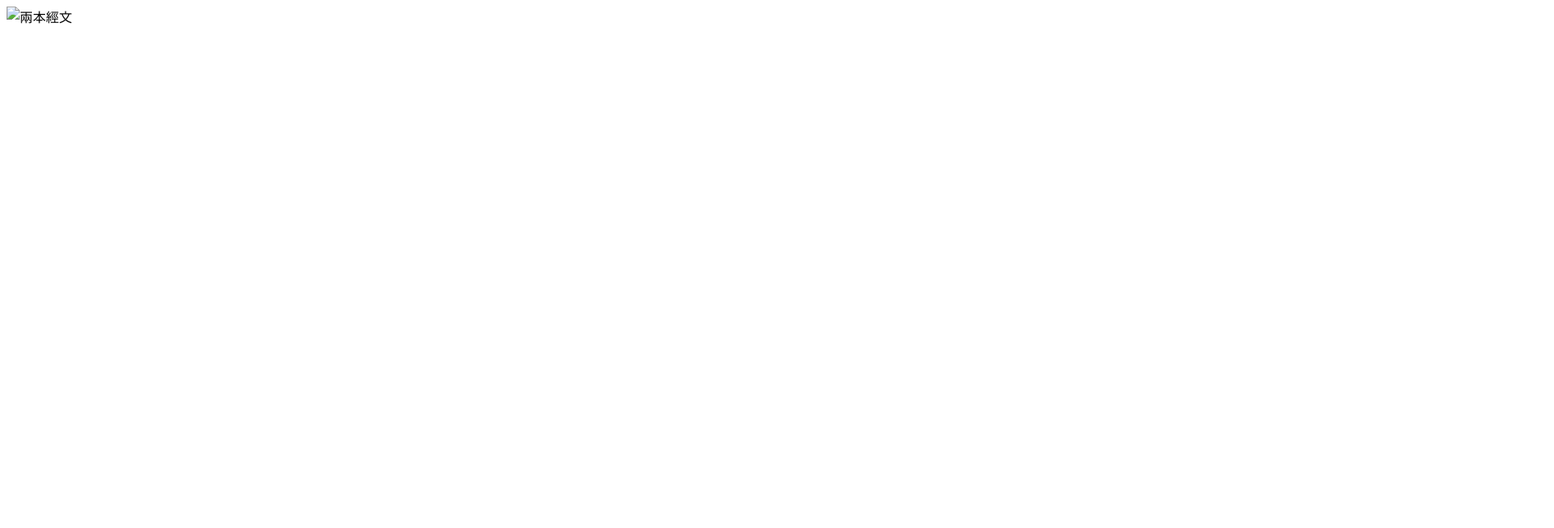
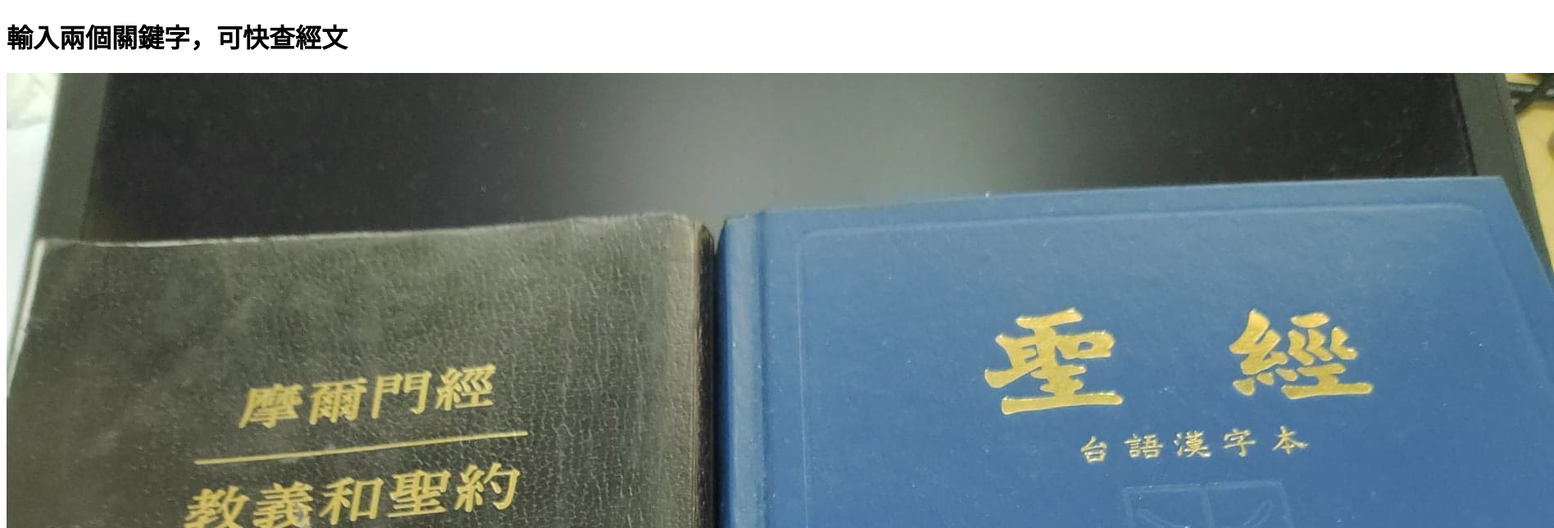
Before and after one commit to tsaifuan/kingbuun, a plain HTML site: page index.html in a window 1280 px wide. Shown: the top 644 px of the page at 82% size, 1896 px wide, since content can reach past the window. Drawn offline with Linux system fonts and the light colour scheme.

Commit message:
兩本經文

```diff
--- a/index.html
+++ b/index.html
@@ -2,9 +2,10 @@
 <html>
   <head>
     <meta charset="utf-8">
-    <title>經文快查系統</title>
+    <title>經文查</title>
   </head>
   <body>
-    <img src="kingbuun.JPG" alt="兩本經文">
+    <h1>輸入兩個關鍵字，可快查經文</h1>
+    <img src="kingbuun.jpg" alt="兩本經文">
   </body>
 </html>
```
Also changed, not shown: kingbuun.jpg (added).
